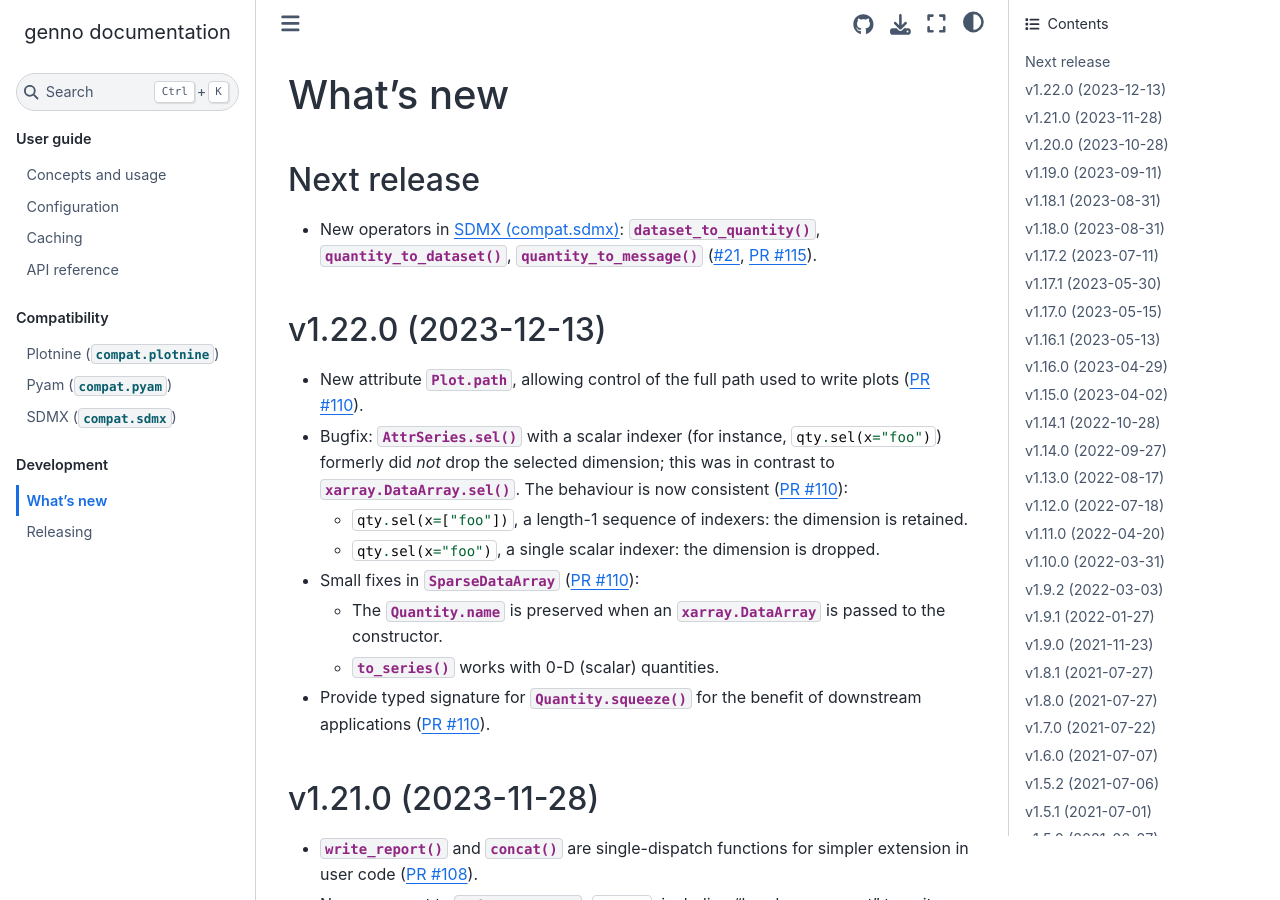
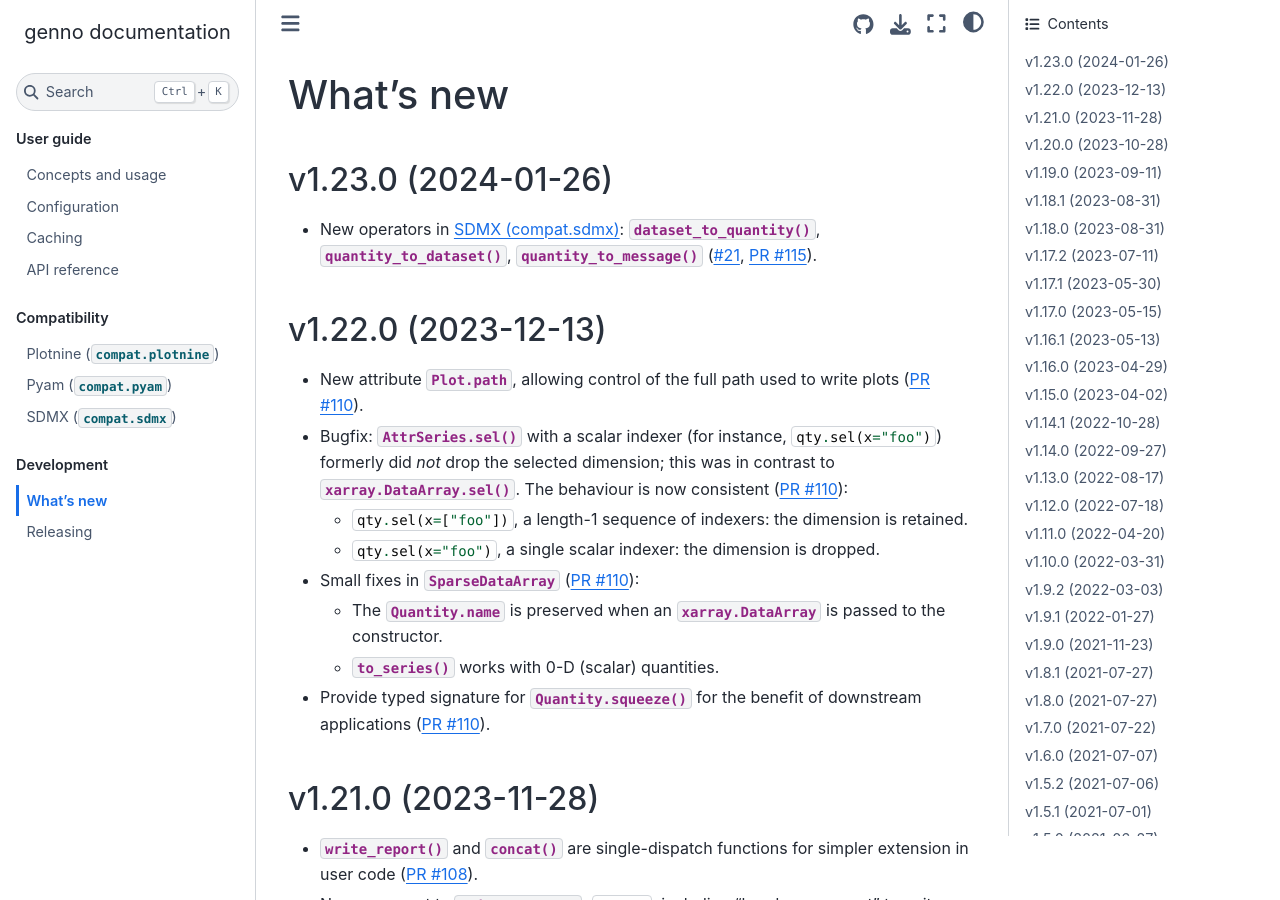
Before and after one commit to khaeru/genno, a Sphinx documentation site: the page built from doc/whatsnew.rst, in a window 1280 px wide and 900 px high. Built offline with Sphinx 7.4.7 and the Sphinx Book theme 1.1.4, drawn with Linux system fonts in a browser that asks for light colours.

Commit message:
Mark v1.23.0 in doc/whatsnew

```diff
--- a/doc/whatsnew.rst
+++ b/doc/whatsnew.rst
@@ -1,8 +1,11 @@
 What's new
 **********
 
-Next release
-============
+.. Next release
+.. ============
+
+v1.23.0 (2024-01-26)
+====================
 
 - New operators in :doc:`compat-sdmx`: :func:`.dataset_to_quantity`, :func:`.quantity_to_dataset`, :func:`.quantity_to_message` (:issue:`21`, :pull:`115`).
 
```
